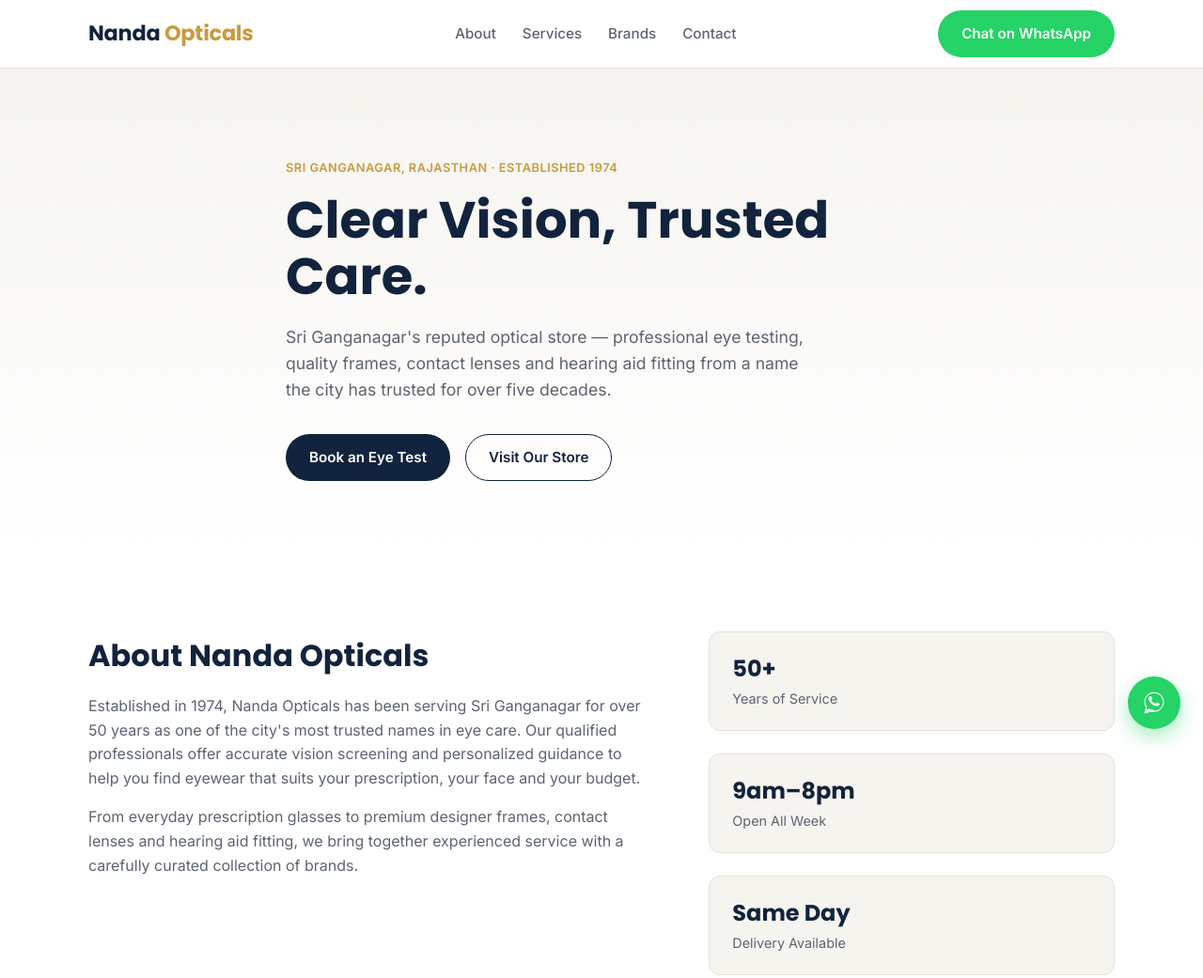
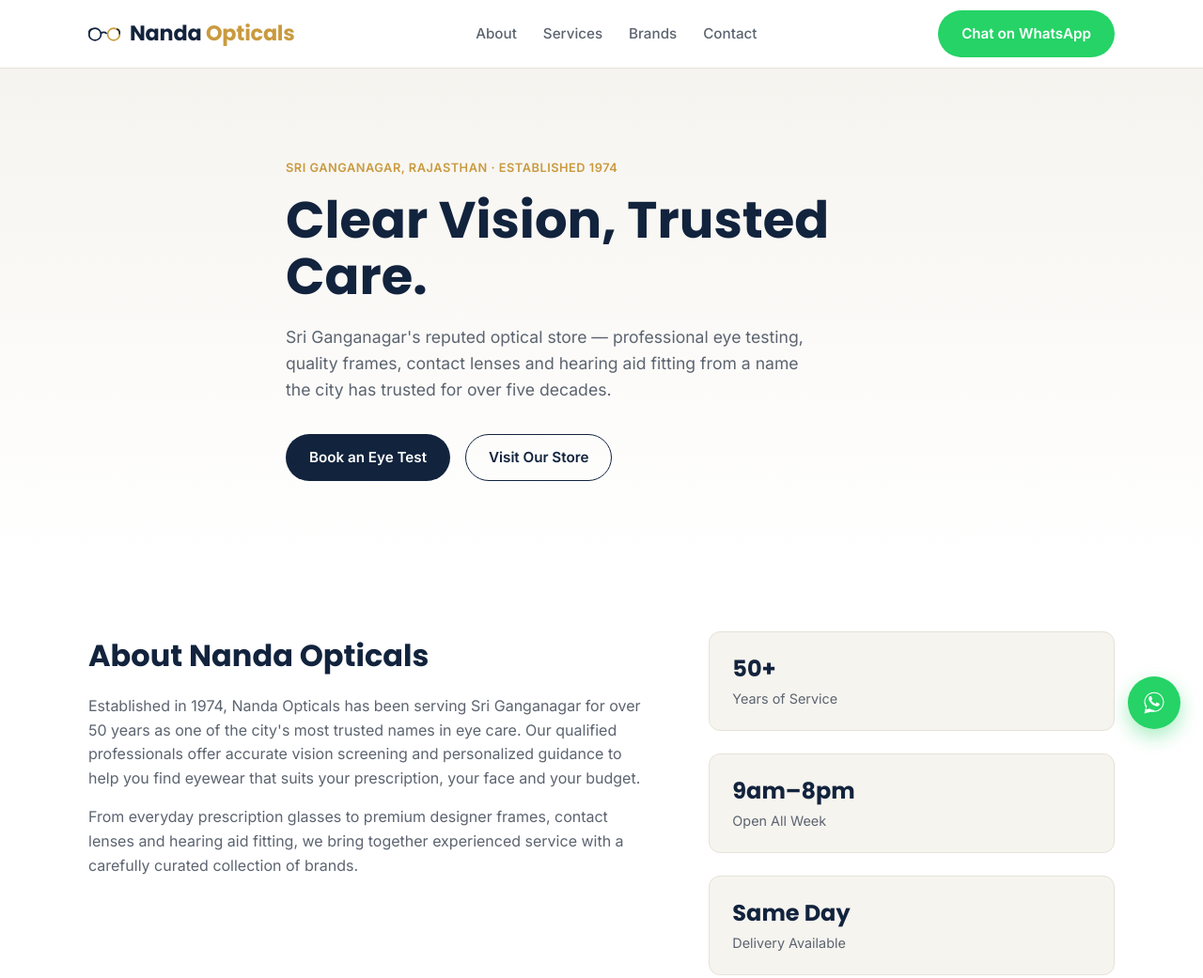
Before and after one commit to raghavnanda55/nanda-opticals-website, a plain HTML site: page index.html in a window 1280 px wide. Shown: the top 1041 px of the page at 94% size. Drawn offline with Linux system fonts and the light colour scheme.

Commit message:
Add glasses icon logo mark to header

```diff
--- a/index.html
+++ b/index.html
@@ -14,7 +14,15 @@
 
 <header class="site-header">
   <div class="container header-inner">
-    <a href="#top" class="logo">Nanda <span>Opticals</span></a>
+    <a href="#top" class="logo">
+      <svg class="logo-mark" viewBox="0 0 48 24" width="34" height="17" fill="none" aria-hidden="true">
+        <circle cx="10" cy="12" r="9" stroke="currentColor" stroke-width="2.4"/>
+        <circle cx="38" cy="12" r="9" stroke="currentColor" stroke-width="2.4"/>
+        <path d="M19 10.5c1.5-2 6.5-2 8 0" stroke="currentColor" stroke-width="2.4" stroke-linecap="round"/>
+        <path d="M1 11c-.5-3 1-6 3.5-6.5M47 11c.5-3-1-6-3.5-6.5" stroke="currentColor" stroke-width="2.4" stroke-linecap="round"/>
+      </svg>
+      <span class="logo-text">Nanda <span>Opticals</span></span>
+    </a>
     <nav class="nav">
       <a href="#about">About</a>
       <a href="#services">Services</a>
--- a/style.css
+++ b/style.css
@@ -51,13 +51,21 @@ h1, h2, h3, .logo { font-family: 'Poppins', 'Inter', sans-serif; }
 }
 
 .logo {
+  display: inline-flex;
+  align-items: center;
+  gap: 10px;
   font-weight: 700;
   font-size: 1.4rem;
   color: var(--navy);
   text-decoration: none;
   letter-spacing: -0.01em;
 }
-.logo span { color: var(--gold); }
+.logo-mark {
+  color: var(--navy);
+  flex-shrink: 0;
+}
+.logo-mark circle:last-of-type { stroke: var(--gold); }
+.logo-text span { color: var(--gold); }
 
 .nav {
   display: flex;
```
